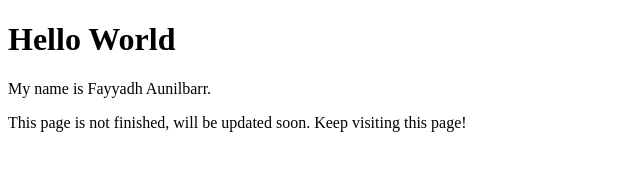
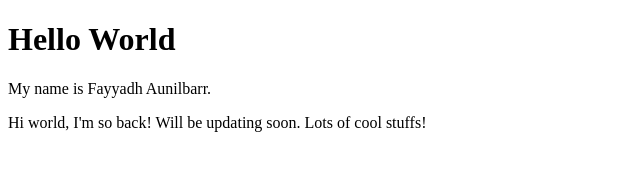
Before and after one commit to aunilbarr/aunilbarr.github.io, a plain HTML site: page index.html in a window 1280 px wide. Shown: the whole page, without its empty margins (0-640 px from the left). Drawn offline with Linux system fonts and the light colour scheme.

Commit message:
Update index.html

```diff
--- a/index.html
+++ b/index.html
@@ -3,6 +3,6 @@
 <body>
 <h1>Hello World</h1>
 <p>My name is Fayyadh Aunilbarr.</p>
-<p>This page is not finished, will be updated soon. Keep visiting this page!</p>
+<p>Hi world, I'm so back! Will be updating soon. Lots of cool stuffs!</p>
 </body>
 </html>
```
